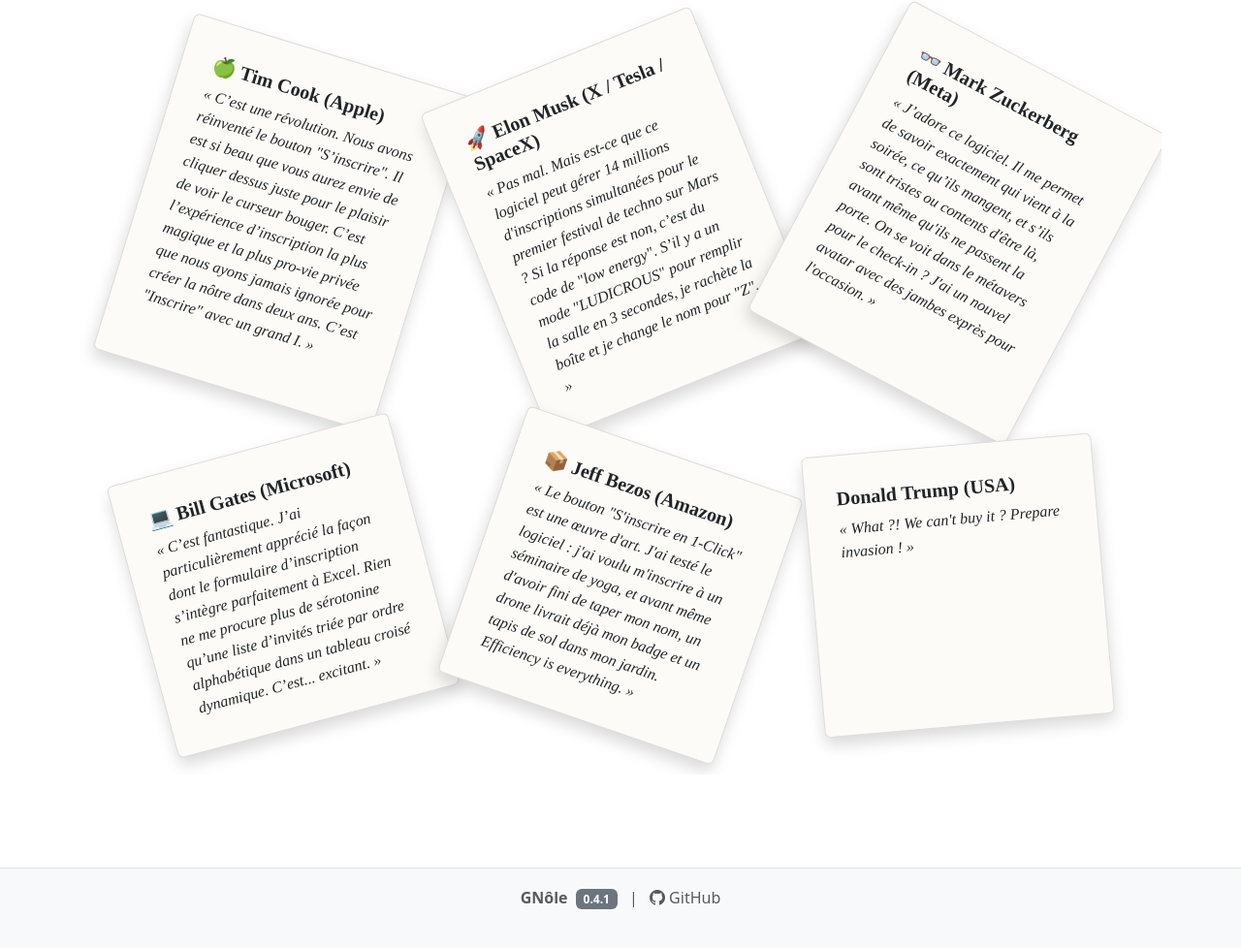
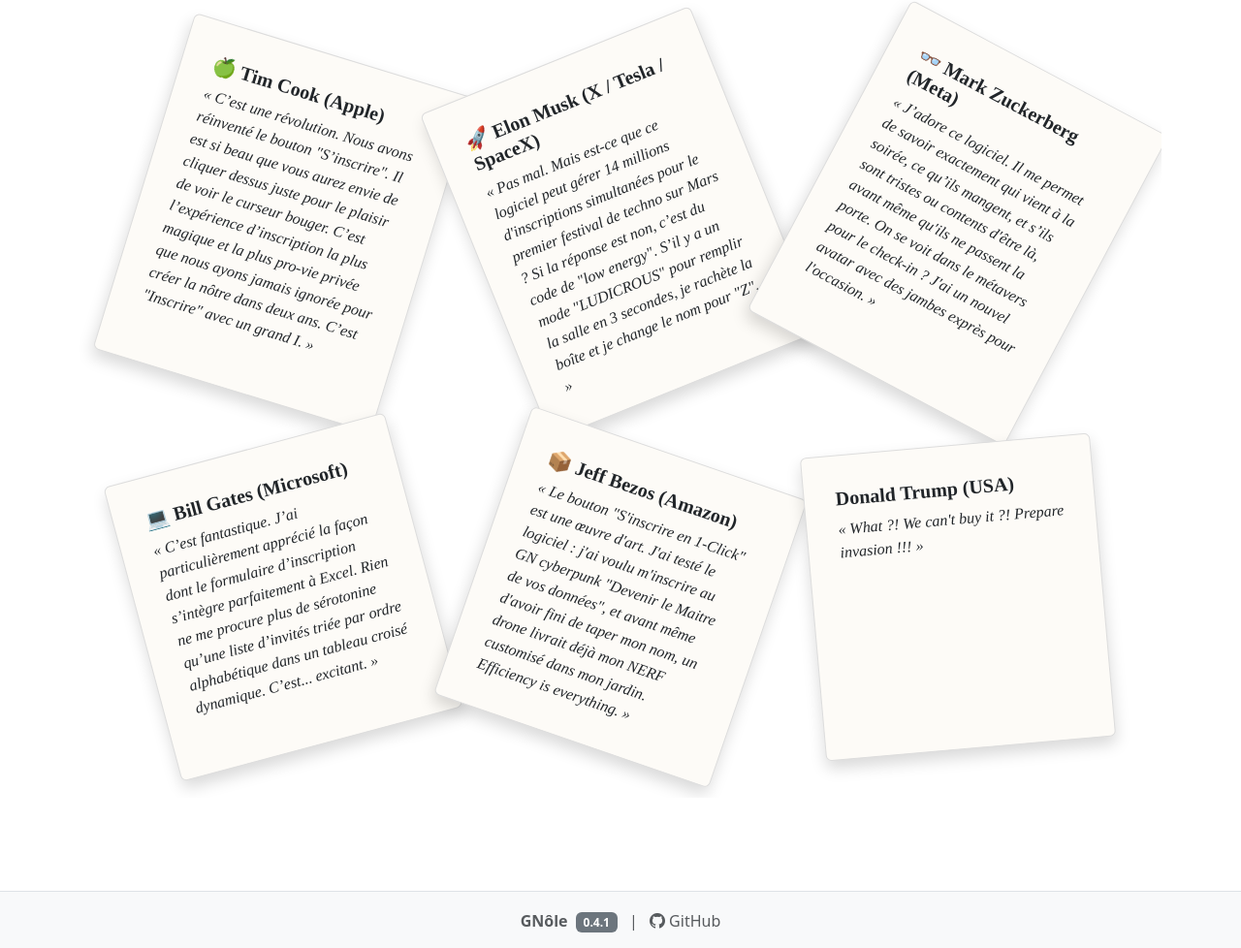
Before and after one commit to Pommovore/gnmanager, a Flask app: page /dashboard in a window 1280 px wide. Shown: the part 322-1300 px from the top of the page at 97% size. Before the commit the page ends 1260 px from the top, so only its background shows below. Run offline with Flask 3, Linux system fonts and the light colour scheme; the visitor is signed in with stand-in values (Sample User, id 1); data that the repository does not hold is empty; some libraries are stand-ins or nearby versions.

Commit message:
evolutions mineures

```diff
--- a/templates/dashboard.html
+++ b/templates/dashboard.html
@@ -161,18 +161,19 @@
             <div class="card-body">
                 <h5 class="card-title fw-bold">📦 Jeff Bezos (Amazon)</h5>
                 <p class="card-text fst-italic">« Le bouton "S'inscrire en 1-Click" est une œuvre d'art. J'ai testé le
-                    logiciel : j'ai voulu m'inscrire à un séminaire de yoga, et avant même d'avoir fini de taper mon
-                    nom, un drone livrait déjà mon badge et un tapis de sol dans mon jardin. Efficiency is everything. »
+                    logiciel : j'ai voulu m'inscrire au GN cyberpunk "Devenir le Maitre de vos données", et avant même
+                    d'avoir fini de taper mon
+                    nom, un drone livrait déjà mon NERF customisé dans mon jardin. Efficiency is everything. »
                 </p>
             </div>
         </div>
 
-        <!-- Donald Trum -->
+        <!-- Donald Trump -->
         <div class="card p-3 shadow text-dark"
             style="max-width: 300px; transform: rotate(-5deg); background-color: #fdfbf7; border: 1px solid #ddd; font-family: 'Times New Roman', serif;">
             <div class="card-body">
                 <h5 class="card-title fw-bold">Donald Trump (USA)</h5>
-                <p class="card-text fst-italic">« What ?! We can't buy it ? Prepare invasion ! »
+                <p class="card-text fst-italic">« What ?! We can't buy it ?! Prepare invasion !!! »
                 </p>
             </div>
         </div>
@@ -181,5 +182,8 @@
     {% endif %}
 
     <link rel="stylesheet" href="{{ url_for('static', filename='css/dashboard.css') }}">
+    {% endblock %}
+
+    {% block scripts %}
     <script src="{{ url_for('static', filename='js/dashboard.js') }}"></script>
     {% endblock %}
```
